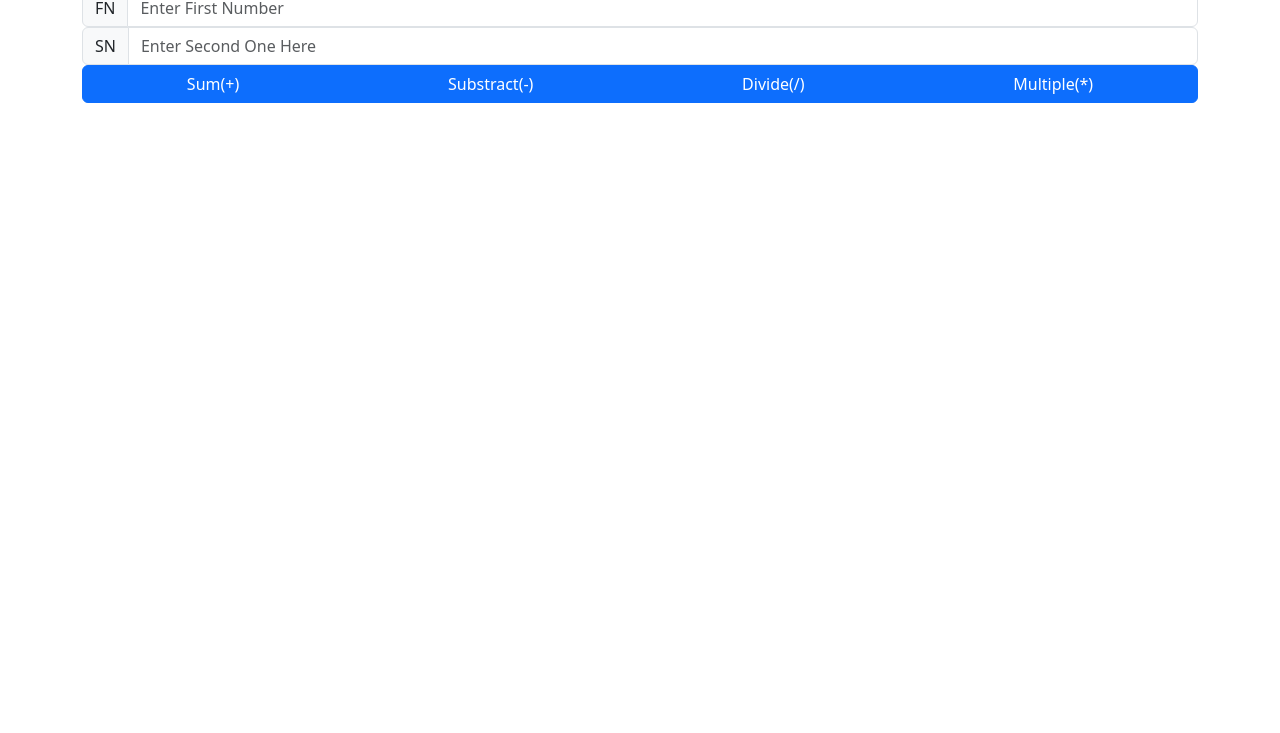
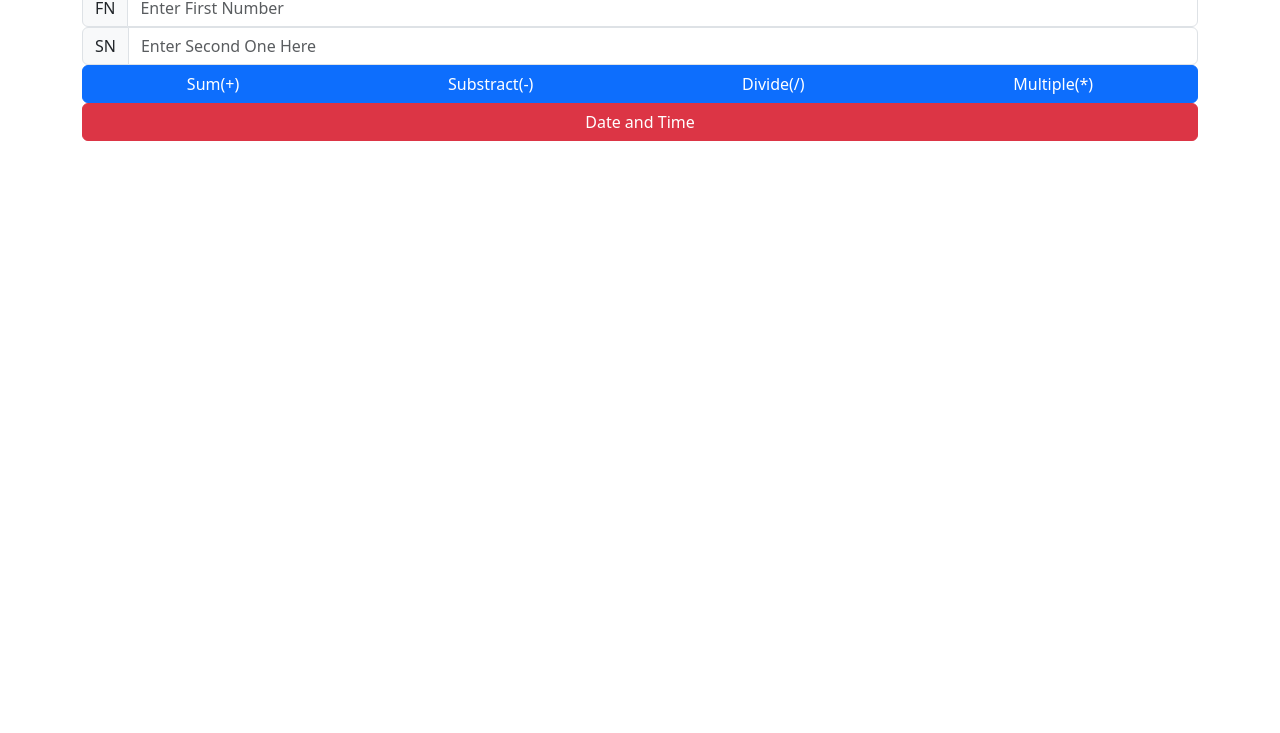
Before and after one commit to Amirhak322/first-calculator, a plain HTML site: page index.html in a window 1280 px wide. Shown: the part 67-800 px from the top of the page. Drawn offline with nearby package versions, Linux system fonts and the light colour scheme.

Commit message:
feat: add date and time button

```diff
--- a/index.html
+++ b/index.html
@@ -42,6 +42,12 @@
 
 
         </div>
+
+        <div class="btn-group d-flex justify-content-center">
+          <button class="btn btn-danger"  onclick="date()">
+            Date and Time
+          </button>
+        </div>
         <p id="result"></p>
 
       </form>
--- a/script.js
+++ b/script.js
@@ -49,3 +49,9 @@ function substract(){
 
   resultElement.innerHTML= result;
 }
+
+function date(){
+  const d=new Date();
+  document.getElementById("result").innerHTML=d;
+
+}
```
